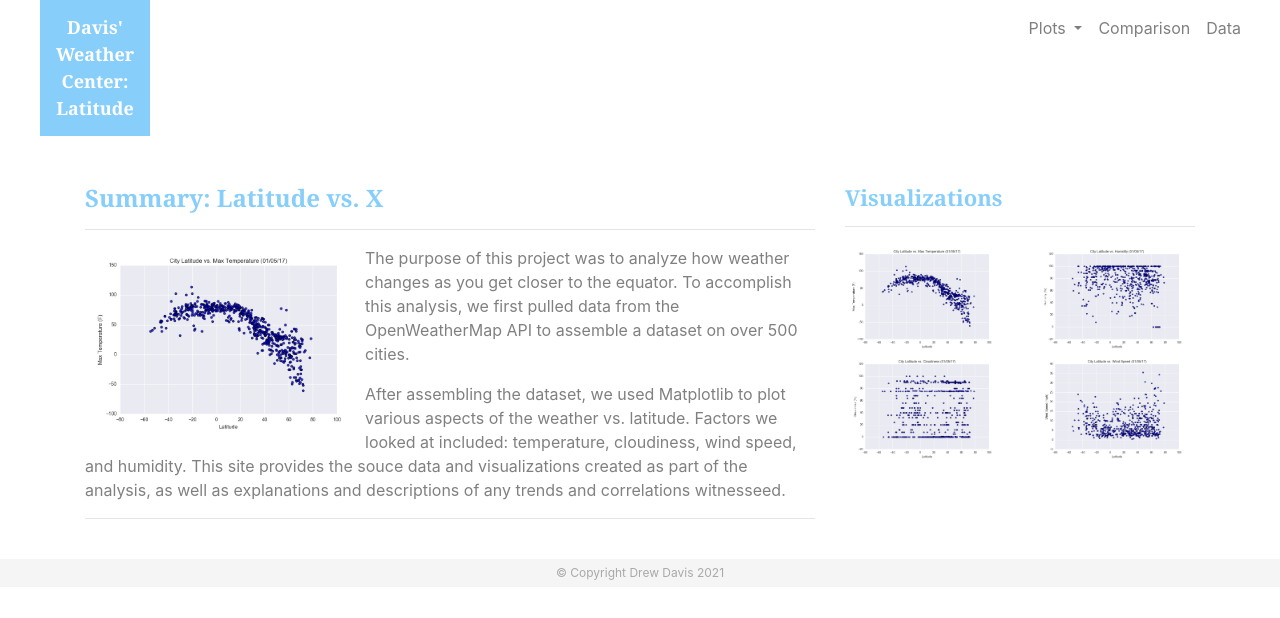
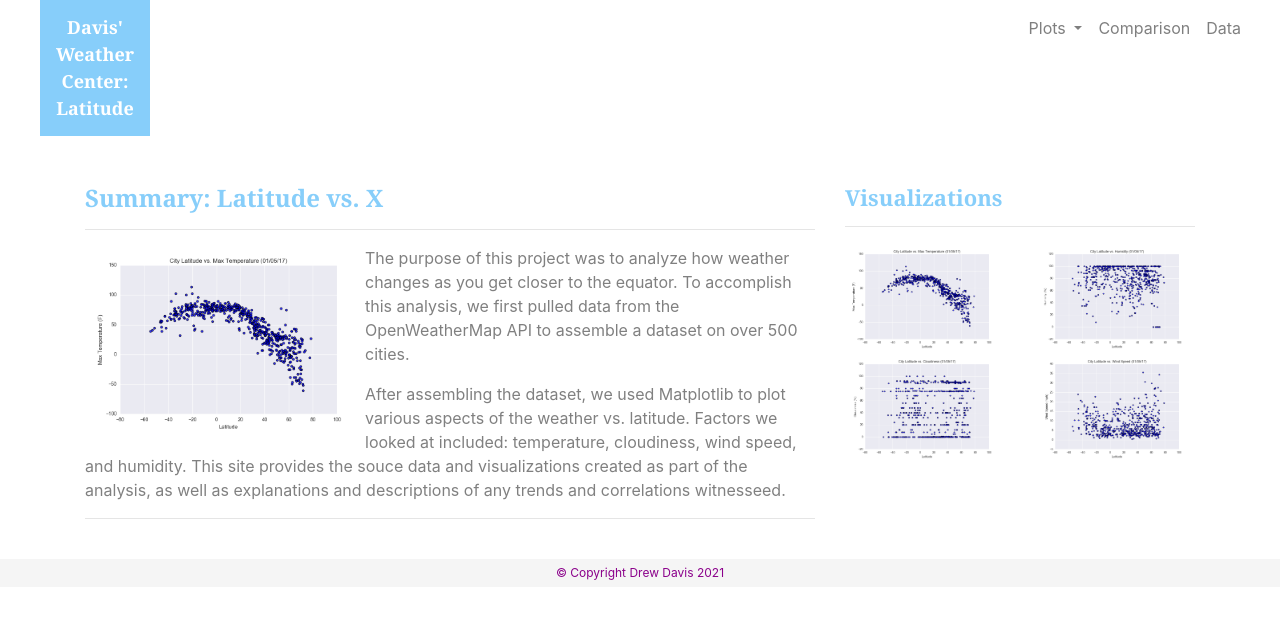
Before and after one commit to drewdavis8/web-design-challenge, a plain HTML site: page index.html in a window 1280 px wide. Drawn offline with nearby package versions, Linux system fonts and the light colour scheme.

Commit message:
Update design.css

```diff
--- a/design.css
+++ b/design.css
@@ -97,7 +97,7 @@ img {
     background-color: whitesmoke;
     z-index:0;
     font-size: 12px;
-    color: darkgrey;
+    color: darkmagenta;
     text-align: center;
     padding: 5px;
     margin: 0px;
```
